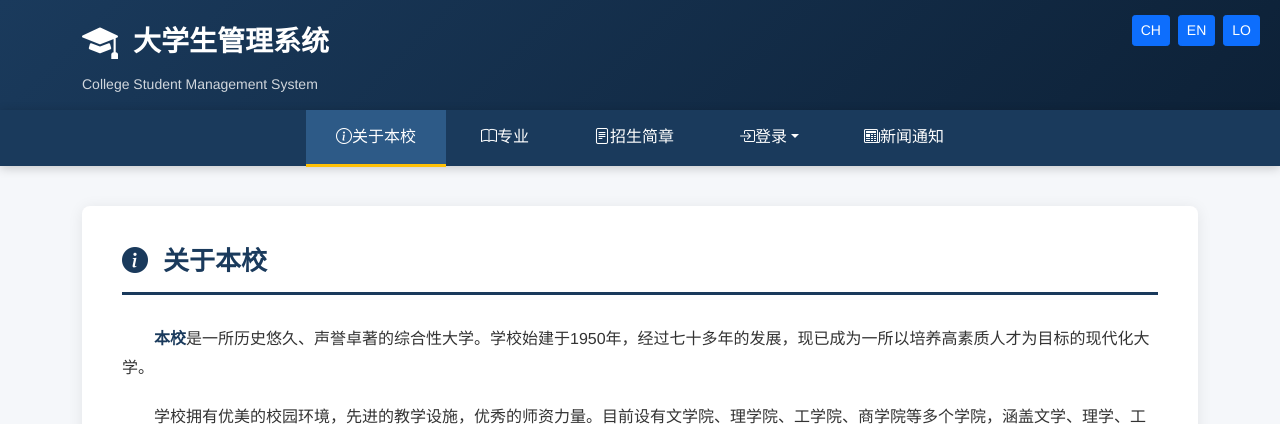
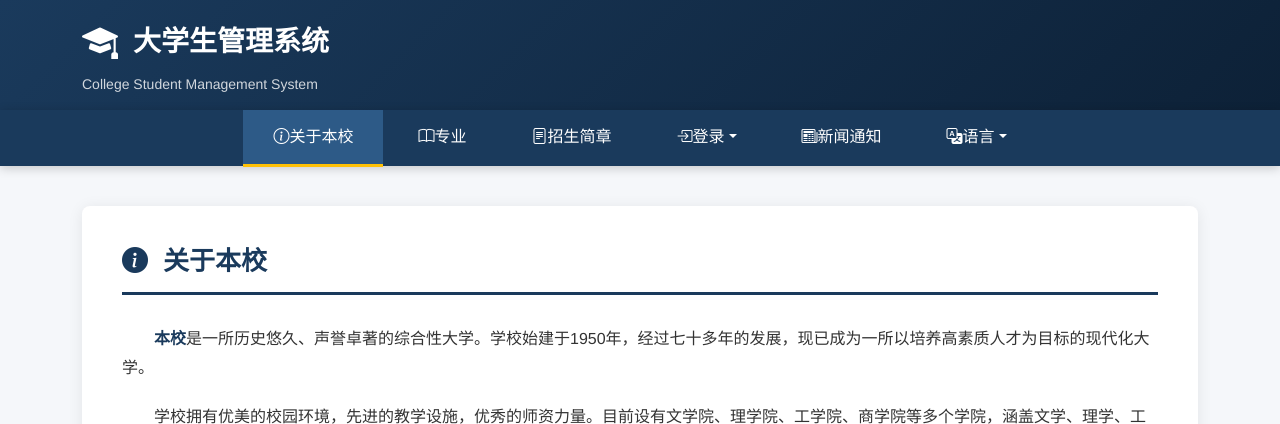
Before and after one commit to 12408sehun-create/python-, a Flask app: page / in a window 1280 px wide. Shown: the top 424 px of the page. Run offline with Flask 3, Linux system fonts and the light colour scheme; data comes from the database, SQL or seed files in the repository.

Commit message:
update 语言切换按钮位置

```diff
--- a/templates/about.html
+++ b/templates/about.html
@@ -303,6 +303,17 @@
                         <i class="bi bi-newspaper"></i> 新闻通知
                     </a>
                 </li>
+              <!-- 将语言切换粘贴到这里 -->
+                <li class="nav-item dropdown">
+                    <a class="nav-link dropdown-toggle" data-bs-toggle="dropdown" href="#" role="button" aria-expanded="false">
+                        <i class="bi bi-translate"></i> 语言
+                    </a>
+             <ul class="dropdown-menu">
+                <li><a class="dropdown-item no-translate" href="#" onclick="changeLang('zh')">CH (中文)</a></li>
+                <li><a class="dropdown-item no-translate" href="#" onclick="changeLang('en')">EN (English)</a></li>
+                <li><a class="dropdown-item no-translate" href="#" onclick="changeLang('lo')">LO (老挝语)</a></li>
+            </ul>
+                </li>
             </ul>
         </div>
     </div>
@@ -482,14 +493,6 @@
 
     <script src="https://cdn.jsdelivr.net/npm/bootstrap@5.1.3/dist/js/bootstrap.bundle.min.js"></script>
 
-
-<!-- 语言按钮 -->
-<div style="position:fixed;top:15px;right:20px;z-index:9999;display:flex;gap:8px;">
-  <button onclick="changeLang('zh')" class="btn btn-sm btn-primary no-translate">CH</button>
-  <button onclick="changeLang('en')" class="btn btn-sm btn-primary no-translate">EN</button>
-  <button onclick="changeLang('lo')" class="btn btn-sm btn-primary no-translate">LO</button>
-</div>
-
 <script src="/static/translate-global.js"></script>
 
 </body>
```
Also changed, not shown: templates/base.html (+9 -2 lines).
